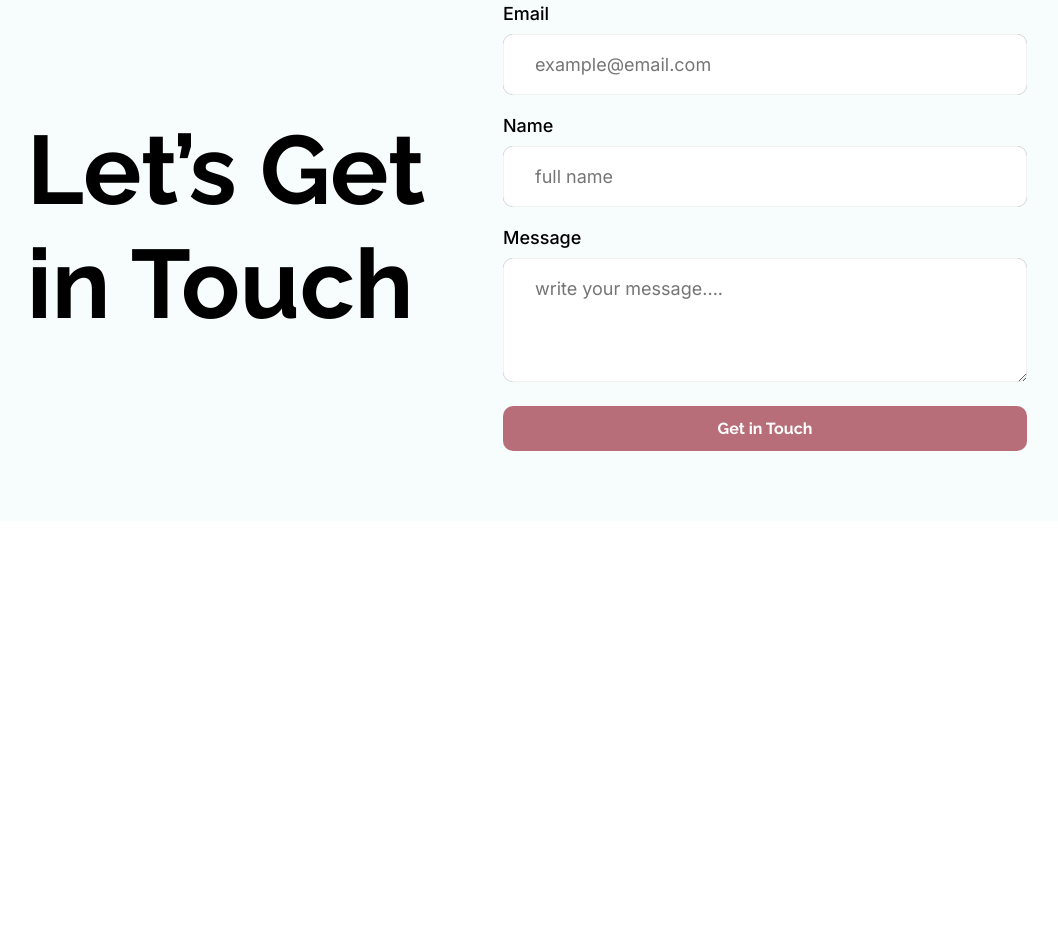
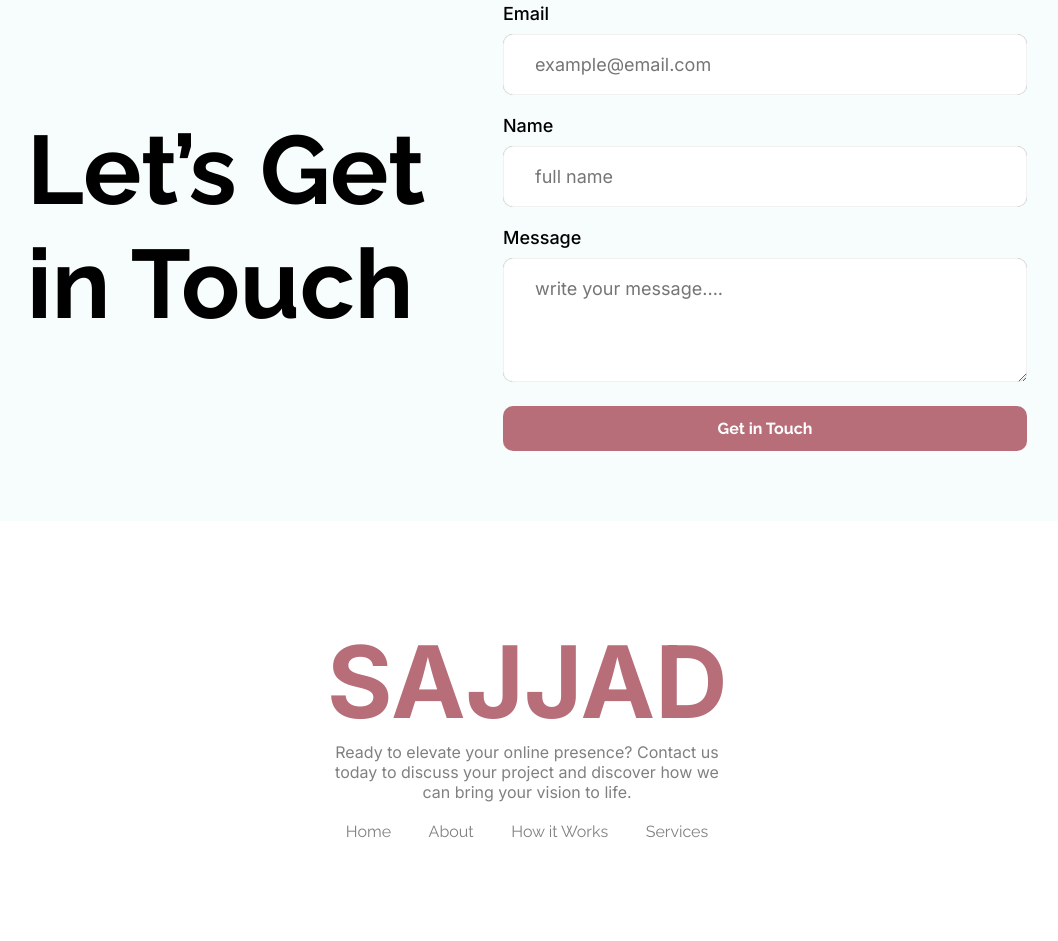
Before and after one commit to sajjad44371/assignment-01, a plain HTML site: page index.html in a window 1280 px wide. Shown: the part 3055-3996 px from the top of the page, without its empty margins (113-1171 px from the left). Before the commit the page ends 3576 px from the top, so only its background shows below. Drawn offline with Linux system fonts and the light colour scheme.

Commit message:
completed

```diff
--- a/css/style.css
+++ b/css/style.css
@@ -284,3 +284,39 @@ input[type="submit"]{
     width: 100%;
 }
 /* get-in-touch end */
+
+/* footer start */
+.footer-content{
+    padding: 100px 440px;
+    text-align: center;
+}
+.footer-content h2{
+    font-family: "Inter", sans-serif;
+    font-optical-sizing: auto;
+    font-style: normal;
+    font-size: 100px;
+    color: var(--accent);
+}
+.footer-content p{
+    font-family: "Inter", sans-serif;
+    font-optical-sizing: auto;
+    font-style: normal;
+    font-size: 16px;
+    color: var(--grey);
+    padding-bottom: 20px;
+}
+.footer-content ul{
+    display: flex;
+    justify-content: space-around;
+}
+.footer-content ul li{
+    list-style: none;
+}
+.footer-content ul li a{
+    text-decoration: none;
+    color: var(--grey);
+    transition: .33s;
+}
+.footer-content ul li a:hover{
+    color: var(--accent);
+}
--- a/index.html
+++ b/index.html
@@ -17,7 +17,7 @@
 </head>
 <body>
     <!-- header start -->
-     <header>
+     <header id="home">
         <nav>
             <a href="index.html" class="logo secondary-text">SAJJAD</a>
             <a href="#" class="cmn-btn btn-sign">Sign Up</a>
@@ -34,7 +34,7 @@
     <!-- main start -->
      <main>
         <!-- action start -->
-        <section class="action">
+        <section class="action" id="about">
             <div class="action-text">
                 <h2>See It in Action</h2>
                 <p>Explore the live preview and imagine your brand in this bold new look.</p>
@@ -49,7 +49,7 @@
         <!-- action end -->
 
         <!-- productive user start -->
-         <section class="productive-user">
+         <section class="productive-user" id="how">
             <div class="productive-user-content">
                 <h2>Joined Thousands of Productive Users</h2>
                 <div class="users">
@@ -73,7 +73,7 @@
         <!-- productive user end -->
 
         <!-- feedback start -->
-         <section class="feedback">
+         <section class="feedback" id="service">
             <h2>What our users say</h2>
             <div class="feedback-items">
                 <div class="feedback-single-item">
@@ -182,13 +182,21 @@
             </div>
          </section>
         <!-- get in touch end -->
-
      </main>
     <!-- main end -->
 
     <!-- footer start -->
      <footer>
-
+        <div class="footer-content">
+            <h2>SAJJAD</h2>
+            <p>Ready to elevate your online presence? Contact us today to discuss your project and discover how we can bring your vision to life.</p>
+            <ul>
+                <li><a href="#home">Home</a></li>
+                <li><a href="#about">About</a></li>
+                <li><a href="#how">How it Works</a></li>
+                <li><a href="#service">Services</a></li>
+            </ul>
+        </div>
      </footer>
     <!-- footer end -->
 </body>
```
Also changed, not shown: css/media.css (added, +29 -0 lines).
